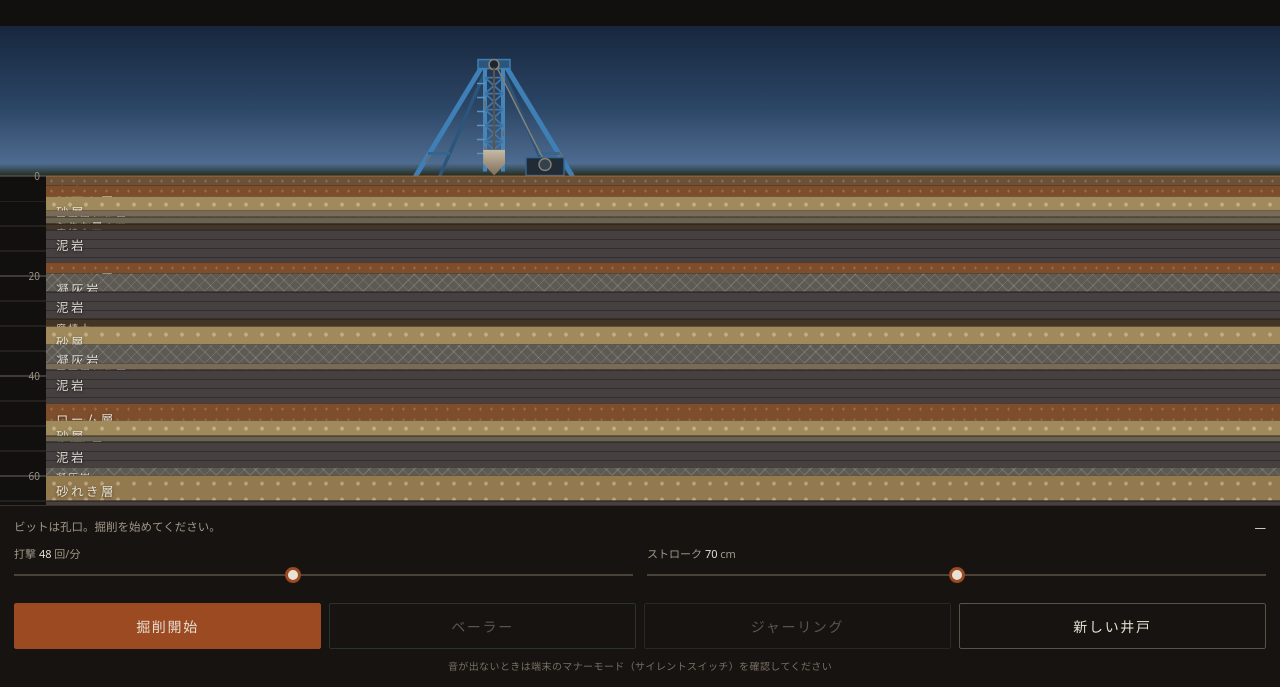
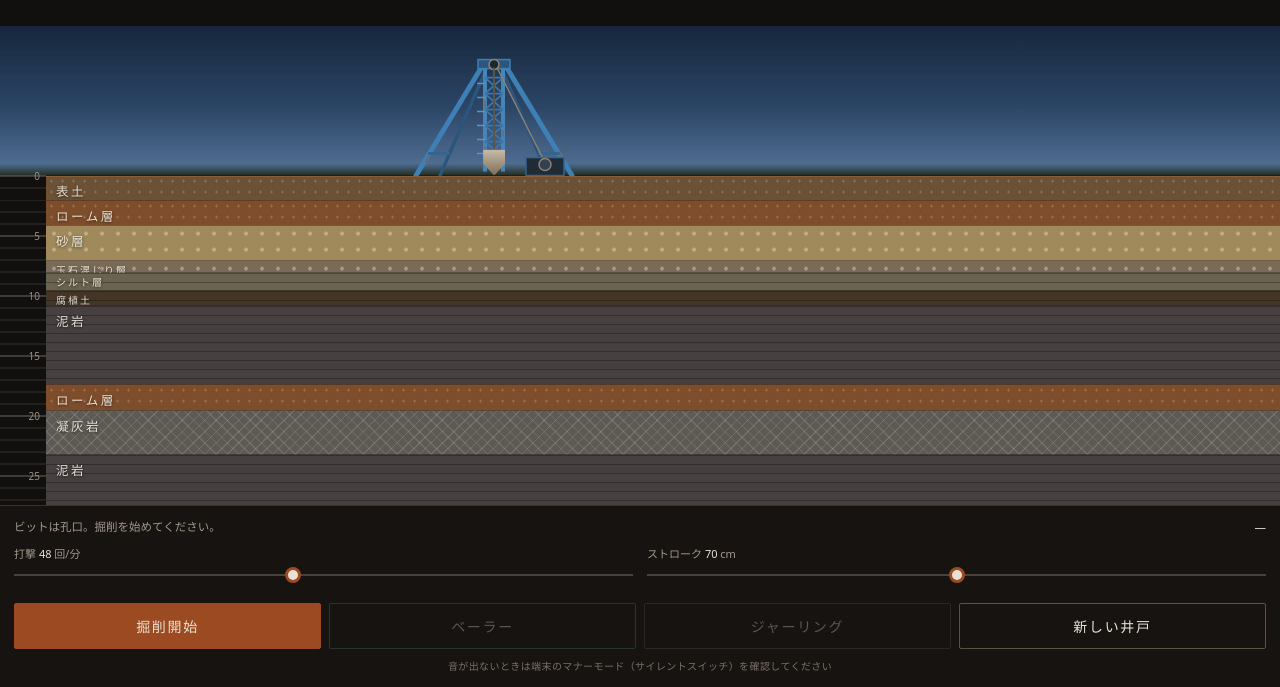
Before and after one commit to ka428387/sakusei-bgm, a plain HTML site: page percussion/index.html in a window 1280 px wide. Shown: the part 113-800 px from the top of the page. Drawn offline with Linux system fonts and the light colour scheme.

Commit message:
パーカッション編を修正版に差し替え（縮尺1m=12px）
薄い地層の層名が重なって読めなかった問題への対応。柱状図の縮尺を広げ、
目盛りを1m刻みにした版に差し替え。スクリーンショットとOGPカードも撮り直した。

Co-Authored-By: Claude Opus 5 <noreply@anthropic.com>

```diff
--- a/percussion/index.html
+++ b/percussion/index.html
@@ -264,7 +264,7 @@
 </div>
 
 <script>
-const PXM = 5;                 // 1m = 5px
+const PXM = 12;                // 1m = 12px（薄層の名前が読める縮尺）
 const SUB = 4;                 // 1打撃を4分割した音楽グリッド
 const CROWN_PX = -108;         // やぐらクラウン滑車のy（stack座標）
 const SURF_CASING = 6;         // 表層ケーシング m
@@ -344,11 +344,11 @@ function render(){
   $('#hole').style.height='0px';
   $('#casing').style.height='0px';
   const rmax=Math.ceil((G.max+8)/5)*5;
-  for(let m=0;m<=rmax;m+=5){
+  for(let m=0;m<=rmax;m+=1){                 // 1目盛り1m、5mごとに太線と数字
     const t=document.createElement('div');
-    t.className='tick'+(m%20===0?' major':'');
+    t.className='tick'+(m%5===0?' major':'');
     t.style.top=m*PXM+'px';
-    if(m%20===0) t.innerHTML='<span>'+m+'</span>';
+    if(m%5===0) t.innerHTML='<span>'+m+'</span>';
     ruler.appendChild(t);
   }
   // やぐら・掘りカス山を孔芯に合わせる
@@ -588,7 +588,7 @@ function cycleStep(t){
 function addPile(bailedM){
   const L=layerAt(Math.max(0,depth-.5));
   const seg=document.createElement('div');
-  seg.style.height=Math.max(2,bailedM*PXM*.4)+'px';
+  seg.style.height=Math.max(2,bailedM*PXM*.16)+'px';
   seg.style.width=(34+Math.random()*14)+'px';
   seg.style.background=L.c;
   seg.style.filter='brightness(.82)';
@@ -788,7 +788,7 @@ function paint(){
     const spb=60/bpm;
     let p=(now-lastBlowT)/spb; p=Math.min(1,Math.max(0,p));
     const prof=p<.65?p/.65:1-Math.pow((p-.65)/.35,2);
-    ty=depth-prof*(stroke/100)*4;             // 持ち上げは誇張表示
+    ty=depth-prof*(stroke/100)*20/PXM;        // 持ち上げは誇張表示（px基準）
   }
   camY+=(Math.max(-6,ty)-camY)*Math.min(1,dt*5);
   $('#stack').style.transform='translateY('+(anchor-camY*PXM)+'px)';
```
Also changed, not shown: og-percussion.png, og.png, screenshot-percussion.png.
